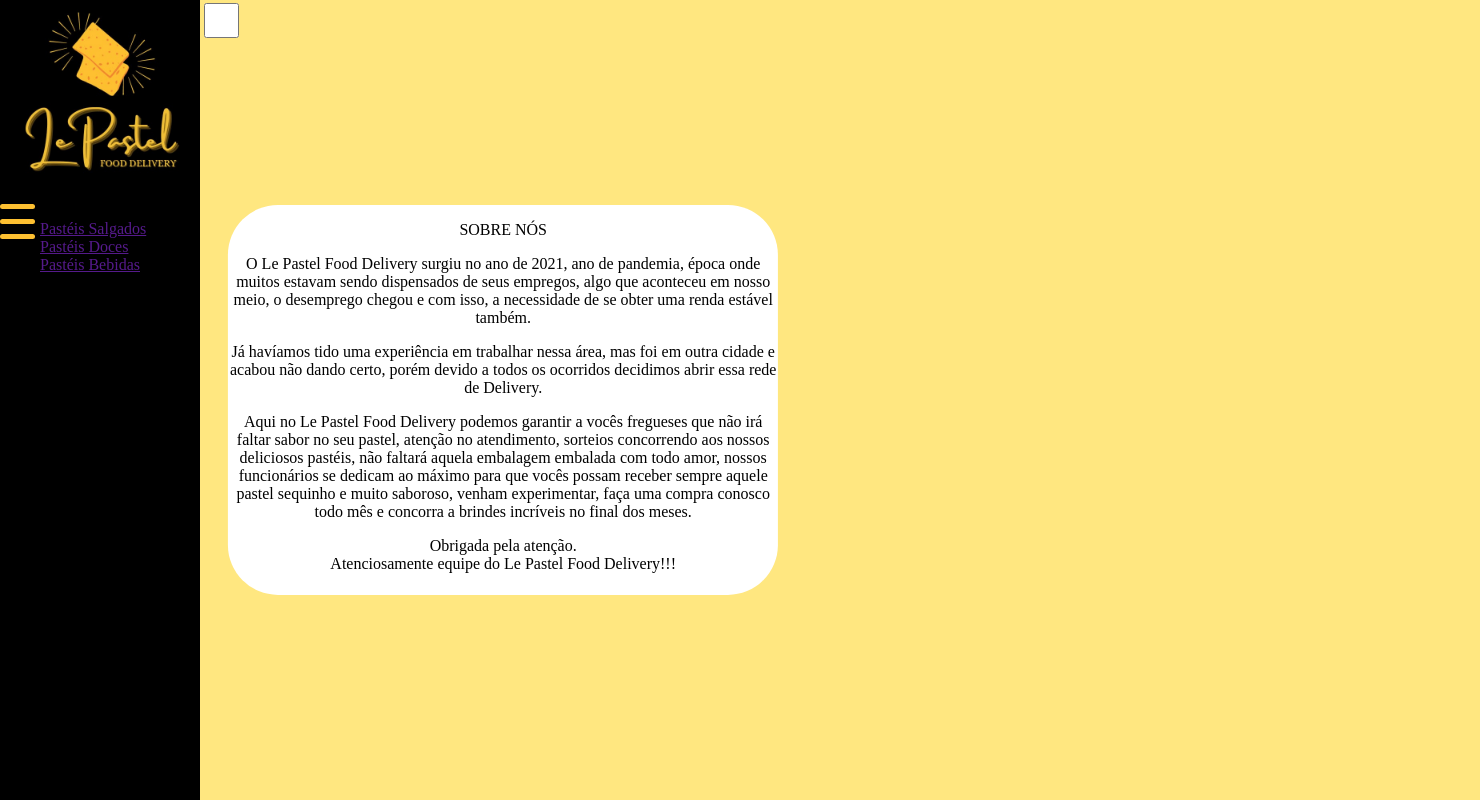
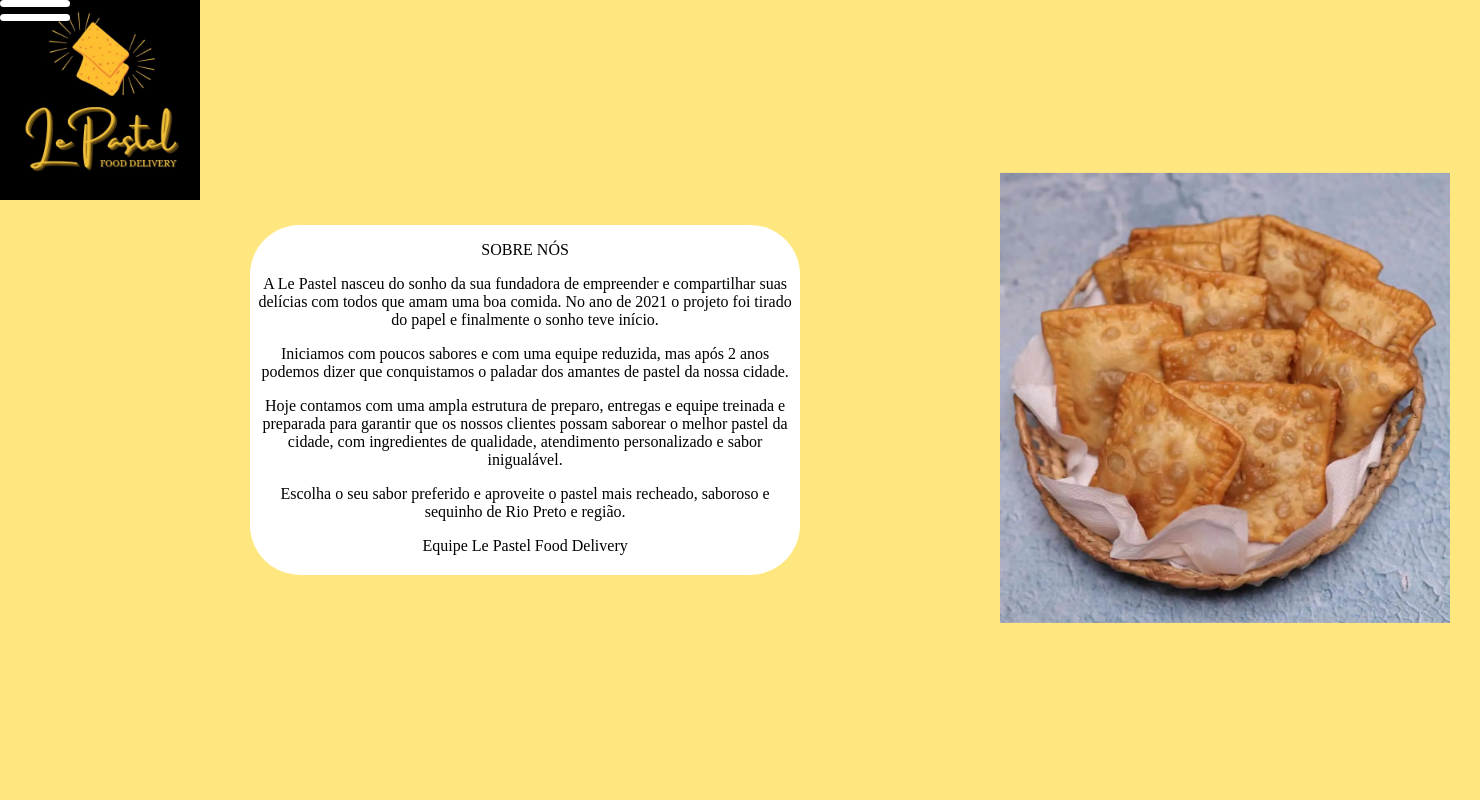
Before and after one commit to Noahcredito/LePastel, a PHP site: page / in a window 1480 px wide. Run offline with PHP 8.4, Linux system fonts and the light colour scheme.

Commit message:
alteração do index

```diff
--- a/index.php
+++ b/index.php
@@ -4,92 +4,129 @@
 <meta name="viewport" content="width=device-width, initial-scale=1">
 <style>
 body {margin:0;}
-.navbar{
+/*.navbar{
   background-color: #000000;
   position: fixed;
   top: 0;
   width: 200px;
   height: 100%;
-}
+}*/
 .box{
   text-align: center;
   background-color: #FFFFFF;
   width: 550px;
-  height: 390px;
+  height: 350px;
   border-radius: 50px;
   padding: 0.1px;
   position: absolute;
   top: 50%;
-  left: 34%;
-  transform: translate(-50%, -50%);
+  transform: translateY(-50%);
+  left: 250px;
 }
-.navbar .menu-faketrigger{
+.imagem{
+  padding: 0.1px;
   position: absolute;
-  z-index: 1000;
-  width: 35px;
-  height: 35px;
-  opacity: 5;
-  cursor: pointer;
+  top: 50%;
+  transform: translateY(-50%);
+  left: 1000px;
 }
-.navbar .menu-faketrigger:checked ~ ul {
-  background-color: #ff0000;
+.bar{
+  height: 7px;
+  width: 70px;
+  background-color: #FFFFFF;
+  display: block;
+  border-radius: 5px;
+  transition: 0.3s ease;
+  position: absolute;
+  top: 35%;
+  left: 3.80%;
 }
-.navbar .menu-lines{
+#bar1{
+  transform: translateY(-14px);
+}
+#bar2{
+  transform: translateY(0);
+}
+#bar3{
+  transform: translateY(14px);
+}
+.nav li a
+{
+  color: #FFFFFF;
+  text-decoration: none;
+}
+.nav li a:hover
+{
+  font-weight: bold;
+}
+.nav li
+{
+  list-style: none;
+  padding: 16px 0;
+}
+.nav
+{
+  padding: 0;
+  margin: 0 20px;
+  transition: 0.3s ease;
+  display: none;
+}
+.menu-bg, #menu-bar{
+  top:0;
+  left:0;
   position: absolute;
-  z-index: 999;
-  width: 35px;
-  height: 35px;
 }
-.navbar .menu-lines span{
-  display: block;
-  width: 35px;
-  height: 5px;
-  margin-bottom: 10px;
-  background-color: #fdc031;
-  border-radius: 3px;
-  transition: all ease .2s;
+.menu-bg{
+  z-index: 1;
+  width: 0;
+  height: 0;
+  margin: 30px 0 20px 20px;
+  border-radius: 50%;
+  transition: 0.3s ease;
 }
-.navbar .menu-faketrigger:checked~.menu-lines span:nth-child(1) {
-  transform-origin: 0% 100%;
-  transform: rotate(45deg) scaleX(1.25);
+#menu-bar{
+  z-index:2;
 }
-.navbar .menu-faketrigger:checked~.menu-lines span:nth-child(2) {
-  opacity: 0;
-}
-.navbar .menu-faketrigger:checked~.menu-lines span:nth-child(3) {
-  transform-origin: 0% 100%;
-  transform: rotate(-45deg) scaleX(1.25);
+.change-bg
+{
+  width: 550px;
+  height: 540px;
+  transform: translate(-60%, -30%);
 }
 </style>
 </head>
 <body style="background-color:#FFE780">
 
 <div class="navbar">
-<img src = "imagens/logo.png" width="200px" height="200px">
-
-<input type="checkbox" class="menu-faketrigger"/>
-
-<div class="menu-lines">
-  <span></span>
-  <span></span>
-  <span></span>
-</div>
-
-<ul>
-  <li><a href="">Pastéis Salgados</a></li>
-  <li><a href="">Pastéis Doces</a></li>
-  <li><a href="">Pastéis Bebidas</a></li>
-</ul>
+  <img src = "imagens/logo.png" width="200px" height="200px">
 </div>
 
 <div class="box">
     <p> SOBRE NÓS </p>
-    <p>O Le Pastel Food Delivery surgiu no ano de 2021, ano de pandemia, época onde muitos estavam sendo dispensados de seus empregos, algo que aconteceu em nosso meio, o desemprego chegou e com isso, a necessidade de se obter uma renda estável também.</p>
-    <p>Já havíamos tido uma experiência em trabalhar nessa área, mas foi em outra cidade e acabou não dando certo, porém devido a todos os ocorridos decidimos abrir essa rede de Delivery.</p>
-    <p>Aqui no Le Pastel Food Delivery podemos garantir a vocês fregueses que não irá faltar sabor no seu pastel, atenção no atendimento, sorteios concorrendo aos nossos deliciosos pastéis, não faltará aquela embalagem embalada com todo amor, nossos funcionários se dedicam ao máximo para que vocês possam receber sempre aquele pastel sequinho e muito saboroso, venham experimentar, faça uma compra conosco todo mês e concorra a brindes incríveis no final dos meses.</p>
-    <p>Obrigada pela atenção.<br>
-    Atenciosamente equipe do Le Pastel Food Delivery!!!</p>
+    <p>A Le Pastel nasceu do sonho da sua fundadora de empreender e compartilhar suas delícias com todos que amam uma boa comida. No ano de 2021 o projeto foi tirado do papel e finalmente o sonho teve início.</p>
+    <p>Iniciamos com poucos sabores e com uma equipe reduzida, mas após 2 anos podemos dizer que conquistamos o paladar dos amantes de pastel da nossa cidade.</p>
+    <p>Hoje contamos com uma ampla estrutura de preparo, entregas e equipe treinada e preparada para garantir que os nossos clientes possam saborear o melhor pastel da cidade, com ingredientes de qualidade, atendimento personalizado e sabor inigualável.</p>
+    <p>Escolha o seu sabor preferido e aproveite o pastel mais recheado, saboroso e sequinho de Rio Preto e região.</p>
+    <p>Equipe Le Pastel Food Delivery</p>
   </div>
+
+  <div class="imagem">
+    <img src="imagens/foto_inicio.jpg" width="450px" height="450px">
+  </div>
+
+  <div id="menu-bar">
+     <div id="menu">
+          <div id="bar1" class="bar"></div>
+          <div id="bar2" class="bar"></div>
+          <div id="bar3" class="bar"></div>
+     </div>
+     <ul class="nav" id="nav">
+         <li><a href="#">Pastéis Salgados</a></li>
+         <li><a href="#">Pastéis Doces</a></li>
+         <li><a href="#">Bebidas</a></li>
+     </ul>
+</div>
+<div class="menu-bg" id="menu-bg"></div>
 
 </body>
 </html>
```
Also changed, not shown: imagens/foto_inicio.jpg (added).
